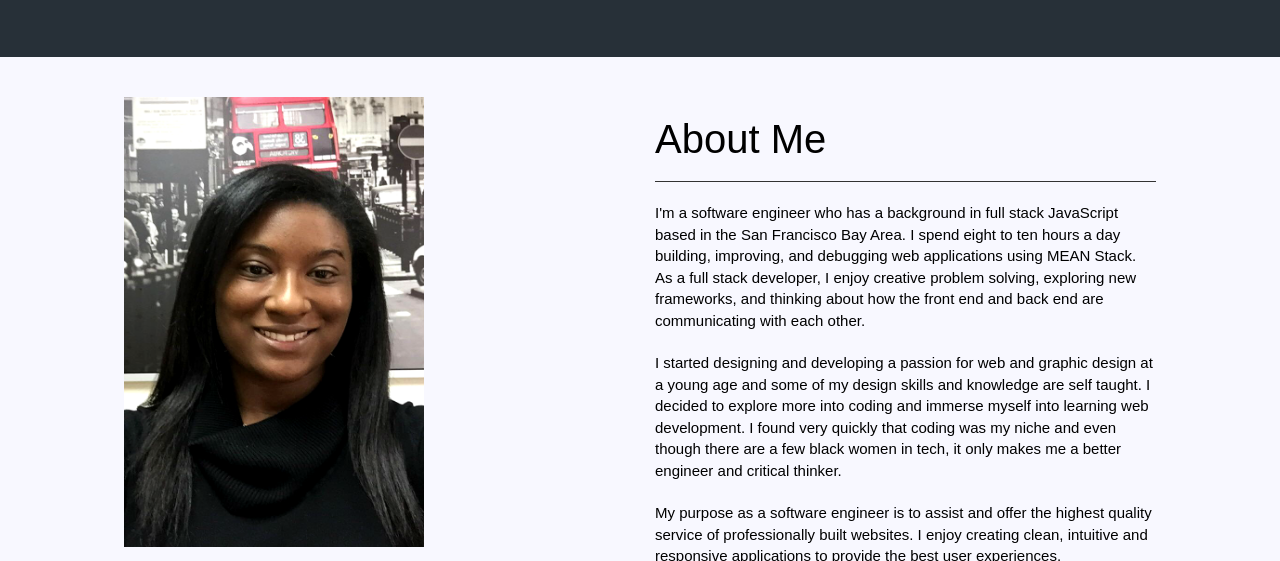
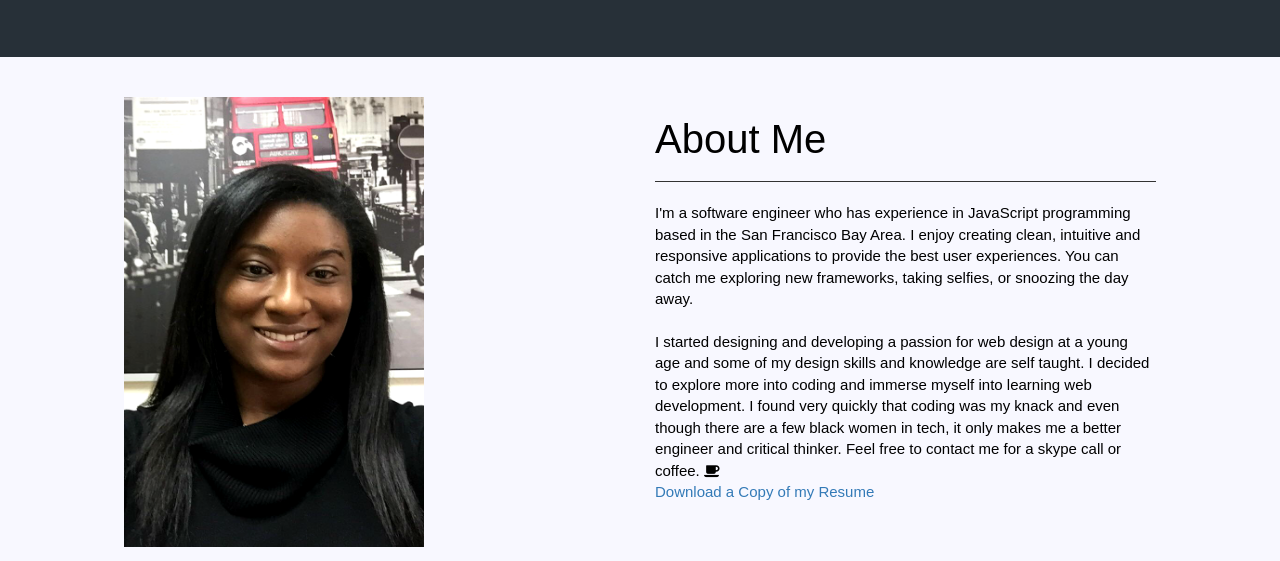
Before and after one commit to Brionnaw/Brionnaw.github.io, a plain HTML site: page index.html in a window 1280 px wide. Shown: the part 2193-2754 px from the top of the page. Drawn offline with nearby package versions, Linux system fonts and the light colour scheme.

Commit message:
adding about me

```diff
--- a/index.html
+++ b/index.html
@@ -167,19 +167,15 @@
           <h3 style="font-size:40px">About Me</h3>
           <hr>
           <p style="font-size:15px">
-            I'm a software engineer who has a background in full stack JavaScript based in the San Francisco Bay Area.
-            I spend eight to ten hours a day building, improving, and debugging web applications using MEAN Stack.
-            As a full stack developer, I enjoy creative problem solving, exploring new frameworks, and thinking about how the front end and back end are communicating with each other.
+            I'm a software engineer who has experience in JavaScript programming based in the San Francisco Bay Area.
+            I enjoy creating clean, intuitive and responsive applications to provide the best user experiences.
+            You can catch me exploring new frameworks, taking selfies, or snoozing the day away.
             <br/>
             <br/>
-            I started designing and developing a passion for web and graphic design at a young age and some of my design skills and knowledge are self taught.
+            I started designing and developing a passion for web design at a young age and some of my design skills and knowledge are self taught.
             I decided to explore more into coding and immerse myself into learning web development.
-            I found very quickly that coding was my niche and even though there are a few black women in tech, it only makes me a better engineer and critical thinker.
-            <br/>
-            <br/>
-            My purpose as a software engineer is to assist and offer the highest quality service of professionally built websites.
-            I enjoy creating clean, intuitive and responsive applications to provide the best user experiences.
-            <br/>
+            I found very quickly that coding was my knack and even though there are a few black women in tech, it only makes me a better engineer and critical thinker.
+            Feel free to contact me for a skype call or coffee. <i class="fa fa-coffee" aria-hidden="true"></i>
             <br/>
             <a href="assets/BrionnaWhite-Resume.pdf" download="BrionnaWhite-Resume">Download a Copy of my Resume</a>
           </p>
```
Also changed, not shown: 1 other file.
